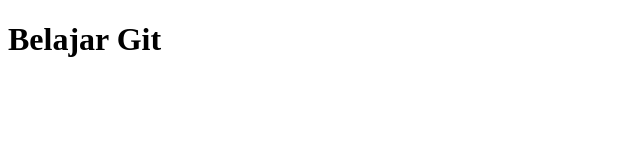
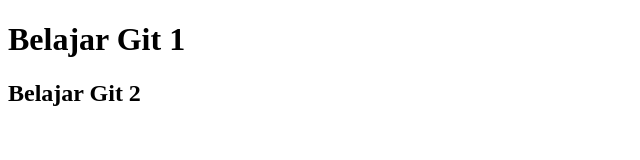
Before and after one commit to rayfarandi/belajar_git, a plain HTML site: page index.html in a window 1280 px wide. Shown: the whole page, without its empty margins (0-640 px from the left). Drawn offline with Linux system fonts and the light colour scheme.

Commit message:
tambah file belajar.html & element H2

```diff
--- a/index.html
+++ b/index.html
@@ -7,6 +7,7 @@
     <title>Belajar Git</title>
 </head>
 <body>
-    <h1>Belajar Git</h1>
+    <h1>Belajar Git 1</h1>
+    <h2>Belajar Git 2</h2>
 </body>
 </html>
```
Also changed, not shown: belajar.html (added).
